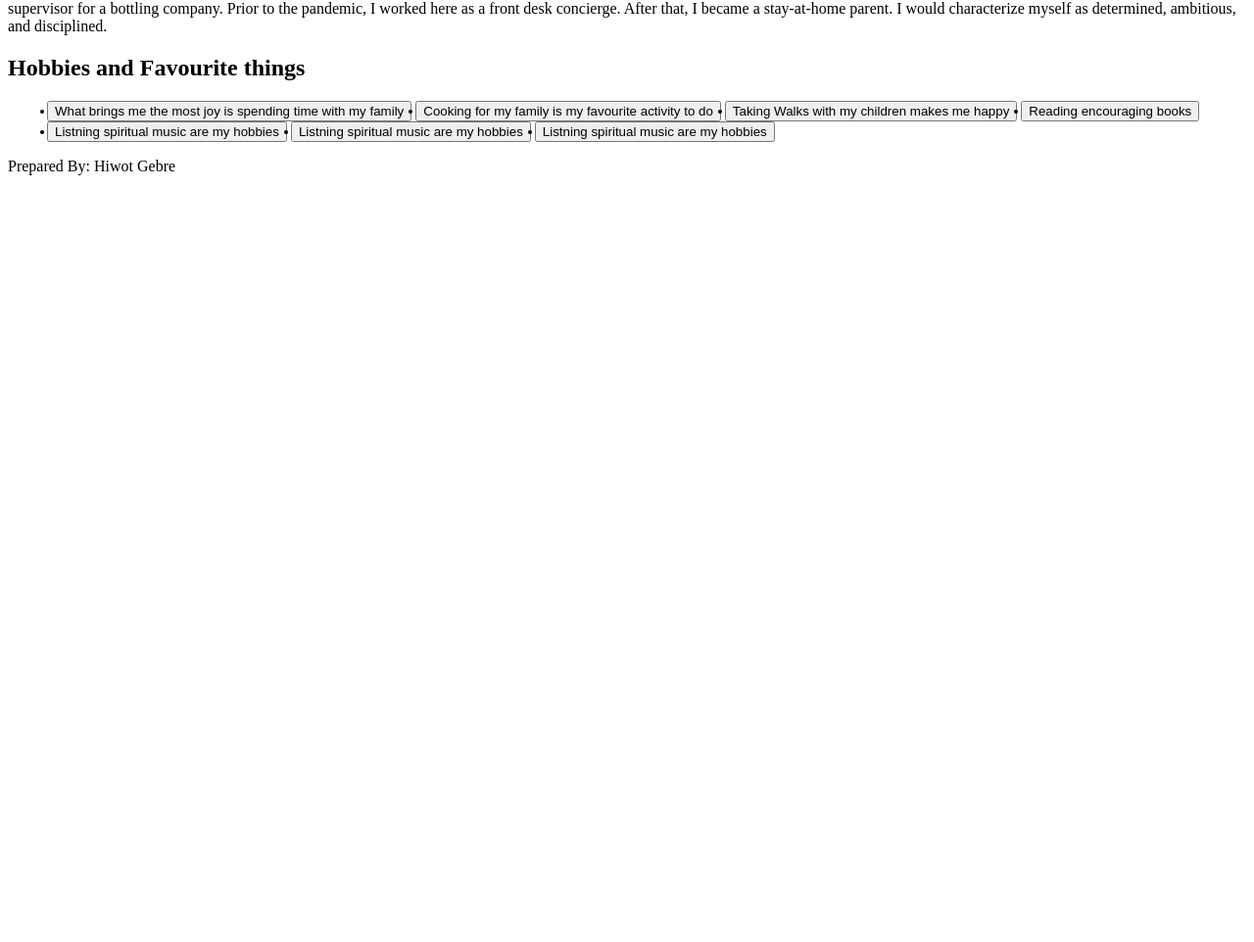
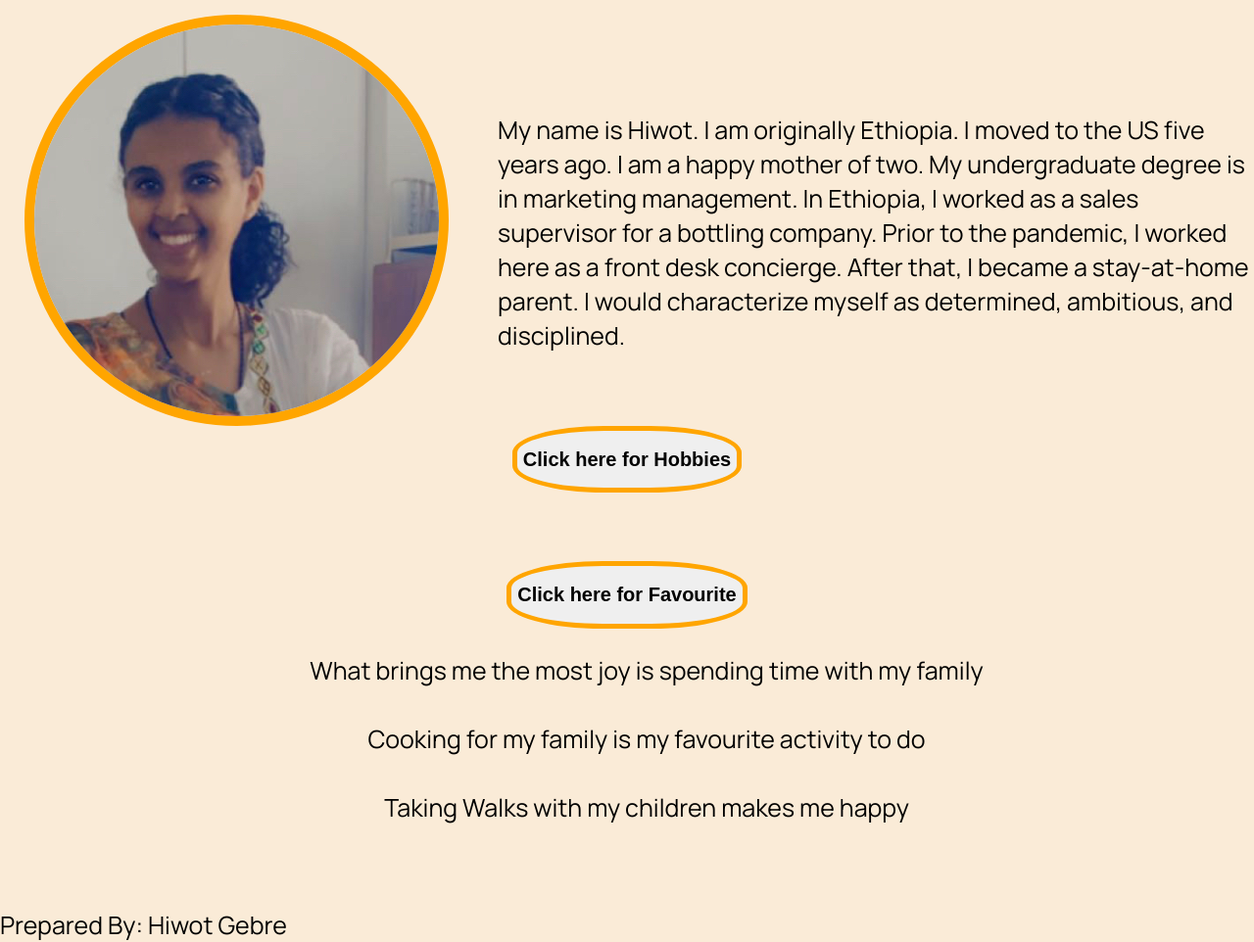
Before and after one commit to Hiwot-stack/practicegit, a plain HTML site: page index.html in a window 1280 px wide. Shown: the part 98-1060 px from the top of the page at 98% size. Before the commit the page ends 800 px from the top, so only its background shows below. Drawn offline with Linux system fonts and the light colour scheme.

Commit message:
Adding img index, css and script

```diff
--- a/index.html
+++ b/index.html
@@ -4,23 +4,49 @@
     <meta charset="UTF-8">
     <meta http-equiv="X-UA-Compatible" content="IE=edge">
     <meta name="viewport" content="width=device-width, initial-scale=1.0">
+    <link rel="stylesheet" href="main.css">
     <title>My Web Page</title>
 </head>
 <body>
-    <h1>About Me</h1>
-    <p>My name is Hiwot. I am originally Ethiopia. I moved to the US five years ago. I am a happy mother of two. My undergraduate degree is in marketing management. In Ethiopia, I worked as a sales supervisor for a bottling company. Prior to the pandemic, I worked here as a front desk concierge. After that, I became a stay-at-home parent. I would characterize myself as determined, ambitious, and disciplined.</p>
-    <h2>Hobbies and Favourite things</h2>
-    <ul>
-        <button><li>What brings me the most joy is spending time with my family</li></button>
-        <button><li>Cooking for my family is my favourite activity to do</li></button>
-        <button><li>Taking Walks with my children makes me happy</li></button>
-        <button><li>Reading encouraging books</li></button>
-        <button><li>Listning spiritual music are my hobbies</li></button>
-        <button><li>Listning spiritual music are my hobbies</li></button>
-        <button><li>Listning spiritual music are my hobbies</li></button>
+    <nav><h1>About Me</h1></nav>
+    <div class="about_wrapper">
+        <img src="Hiwot_IMG.jpg" alt="Hiwot_Image">
+        <p>My name is Hiwot. I am originally Ethiopia. I moved to the US five years ago. I am a happy mother of two. My undergraduate degree is in marketing management. In Ethiopia, I worked as a sales supervisor for a bottling company. Prior to the pandemic, I worked here as a front desk concierge. After that, I became a stay-at-home parent. I would characterize myself as determined, ambitious, and disciplined.</p>
+    </div>
 
+    <div class="hobbies_wrapper">
+        <button onclick id = "btn-1"><h2>Click here for Hobbies</h2></button>
+    <!-- <ul>
+        <li>Walking</li> <br>
+        <li>Reading encouraging books</li> <br>
+        <li>Listning spiritual music</li>
+    </ul> -->
+    </div>
+
+    <br>
+    <br>
+
+    <div class="favourite_wrapper">
+        <button id = "btn-2" class="center"><h2>Click here for Favourite</h2></button>
+    <ul id="newFavourite">
+        <li>What brings me the most joy is spending time with my family</li> <br>
+        <li>Cooking for my family is my favourite activity to do</li> <br>
+        <li>Taking Walks with my children makes me happy</li>
     </ul>
-    <footer>Prepared By: Hiwot Gebre</footer>
+    </div> <br>
+
+    <!-- TEXT BOX INPUT TO LIST -->
+    <p id = "newFavourite" style="text-align: center;">
+        <!-- <b>Enter a hobby and then click the button below to add to the list:</b> -->
+      </p>
+      <!-- <input type="text" id="newItem" class="center"> -->
+      <!-- <button id="addToListButton" class="center">Add to List</button> -->
+
+    <div class="footer_wrapper">
+        <footer>Prepared By: Hiwot Gebre</footer>
+    </div>
+
+    <script src="script.js"></script>
 
 </body>
 </html>
--- a/main.css
+++ b/main.css
@@ -0,0 +1,59 @@
+@import url('https://fonts.googleapis.com/css2?family=Manrope&display=swap');
+
+body{
+    padding: 0;
+    margin: 0;
+    font-family: 'Manrope', sans-serif;
+    font-size: 25px;
+    background-color: antiquewhite;
+}
+
+nav {
+    font-family: 'Manrope', sans-serif;
+}
+
+.about_wrapper{
+    display: flex;
+    justify-content: space-around;
+}
+
+.about_wrapper img {
+    margin-left: 25px;
+    border: 10px solid orange ;
+    border-radius: 50%;
+
+}
+
+.about_wrapper p {
+    font-family: 'Manrope', sans-serif;
+    margin: 100px 0px 0px 50px;
+    padding: 0px;
+}
+
+.hobbies_wrapper{
+    text-align: center;
+}
+
+button{
+    border: 5px solid orange;
+    border-radius: 40%;
+
+
+}
+
+.hobbies_wrapper ul{
+    list-style: none;
+    text-align: center;
+}
+
+.favourite_wrapper{
+    text-align: center;
+}
+
+.favourite_wrapper ul{
+    list-style: none;
+    text-decoration: none;
+}
+.footer_wrapper{
+    text-align: left;
+}
--- /dev/null
+++ b/script.js
@@ -0,0 +1,45 @@
+let btn = document.getElementById('btn-1');
+let btn2 =  document.getElementById('btn-2');
+
+// let element = document.getElementById('hobby');
+
+
+let output = document.getElementById('output');
+
+btn.addEventListener('click', function(){
+    alert('Walking Reading encouraging books Listning spiritual music')
+
+})
+
+const list = ["What brings me the most joy is spending time with my family", "Cooking for my family is my favourite activity to do", "Taking Walks with my children makes me happy"];
+
+function addToList() {
+    var newFavouriteText = document.getElementById('newFavourite').value;
+    list.push(newFavouriteText);
+
+    console.log(list);
+    updateHTMLList();
+  }
+
+  document.getElementById('btn2').addEventListener('click', clickherefavourite);
+
+
+// let output = document.getElementById
+// const list = ["What brings me the most joy is spending time with my family", "Cooking for my family is my favourite activity to do", "Taking Walks with my children makes me happy"];
+
+// window.onload = function(){
+//     updateHTMLList();
+// }
+// btn2.addEventListener('click', function() {
+
+
+//     var newFavouriteText = list.value;
+//     list.push(newFavouriteText.innerHTML);
+
+//     // console.log(list);
+//     // updateHTMLList();
+//   })
+
+// document.getElementById('addToListButton').addEventListener('click', addToList);
+
+// //   addToFavourite
```
Also changed, not shown: Hiwot_IMG.jpg (added).
